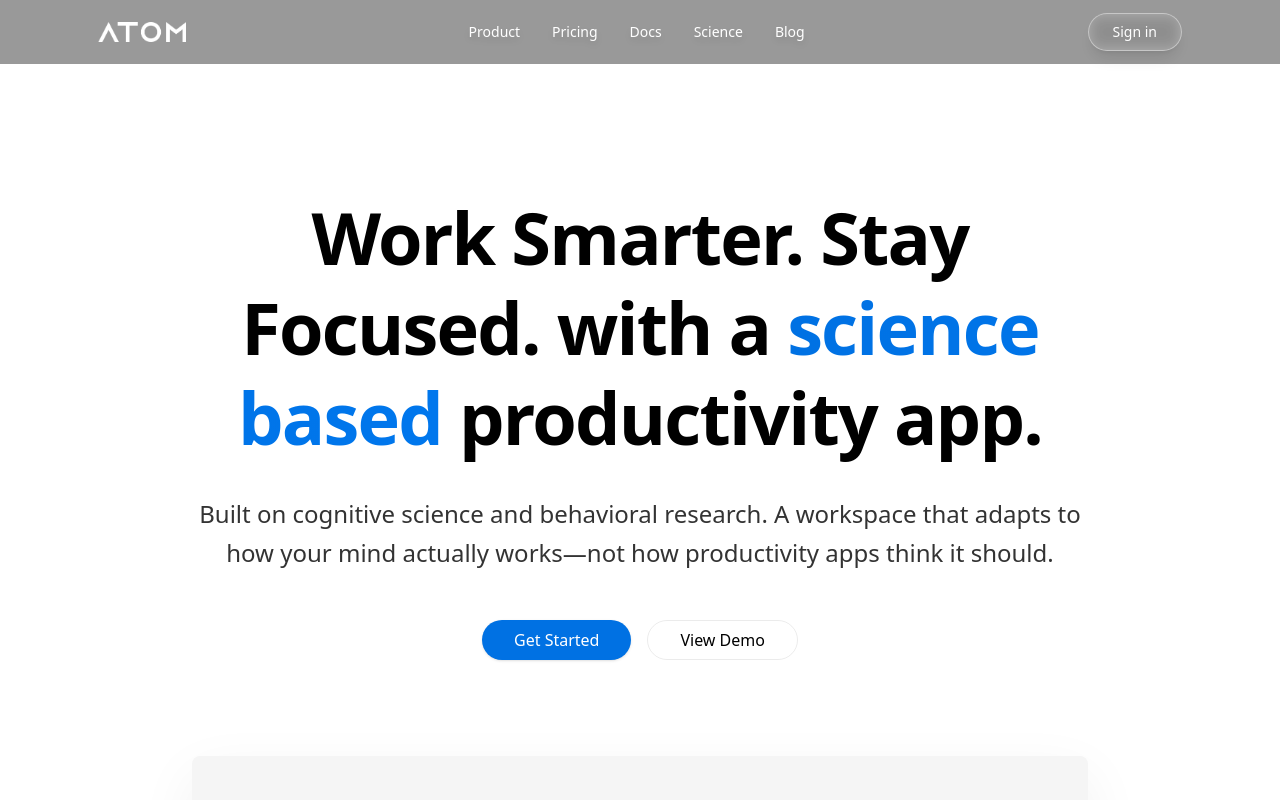
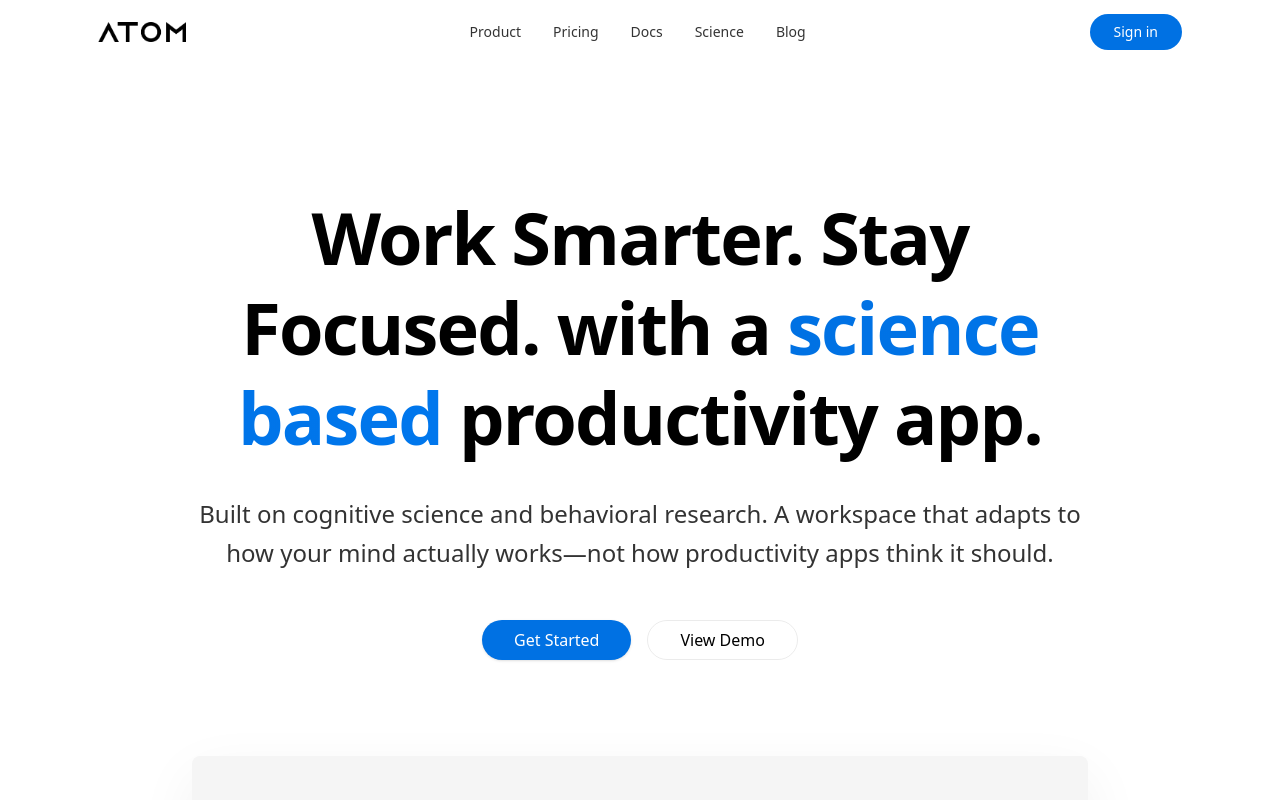
Before and after one commit to whyyexo/atom, a Next.js app: page / in a window 1280 px wide. Shown: the top 800 px of the page. Built offline with nearby package versions, Linux system fonts and the light colour scheme.

Commit message:
Update premium-navbar.tsx

```diff
--- a/components/public/premium-navbar.tsx
+++ b/components/public/premium-navbar.tsx
@@ -35,7 +35,7 @@ export function PremiumNavbar() {
           "fixed top-0 left-0 right-0 z-50 transition-all duration-300",
           isScrolled
             ? "bg-white/80 backdrop-blur-xl shadow-[0_1px_3px_rgba(0,0,0,0.1)]"
-            : "bg-black/40 backdrop-blur-md"
+            : "bg-transparent"
         )}
         style={{
           height: "64px",
@@ -45,7 +45,7 @@ export function PremiumNavbar() {
           {/* Left: Logo */}
           <Link href="/" className="flex items-center">
             <Image
-              src={isScrolled ? "/ATOM_noir.png" : "/ATOM_blanc.png"}
+              src="/ATOM_noir.png"
               alt="Atom"
               width={60}
               height={16}
@@ -60,12 +60,7 @@ export function PremiumNavbar() {
               <Link
                 key={link.href}
                 href={link.href}
-                className={cn(
-                  "transition-colors duration-200",
-                  isScrolled
-                    ? "text-[#000000]/80 hover:text-[#000000]"
-                    : "text-white hover:text-white drop-shadow-lg font-medium"
-                )}
+                className="text-[#000000]/80 hover:text-[#000000] transition-colors duration-200"
               >
                 {link.label}
               </Link>
@@ -77,12 +72,7 @@ export function PremiumNavbar() {
             {/* Sign In Button */}
             <Link
               href="/sign-in"
-              className={cn(
-                "hidden rounded-full px-6 py-2 text-sm font-normal transition-all duration-200 md:block",
-                isScrolled
-                  ? "bg-[#0071e3] text-white hover:bg-[#0077ed]"
-                  : "bg-white/30 text-white backdrop-blur-sm border border-white/40 hover:bg-white/40 shadow-lg font-medium"
-              )}
+              className="hidden rounded-full bg-[#0071e3] px-6 py-2 text-sm font-normal text-white hover:bg-[#0077ed] transition-all duration-200 md:block"
             >
               Sign in
             </Link>
@@ -90,10 +80,7 @@ export function PremiumNavbar() {
             {/* Mobile menu button */}
             <button
               onClick={() => setIsMobileMenuOpen(!isMobileMenuOpen)}
-              className={cn(
-                "md:hidden transition-colors",
-                isScrolled ? "text-[#000000]/80" : "text-white/80"
-              )}
+              className="md:hidden text-[#000000]/80 transition-colors"
               aria-label="Toggle menu"
             >
               <svg
```
